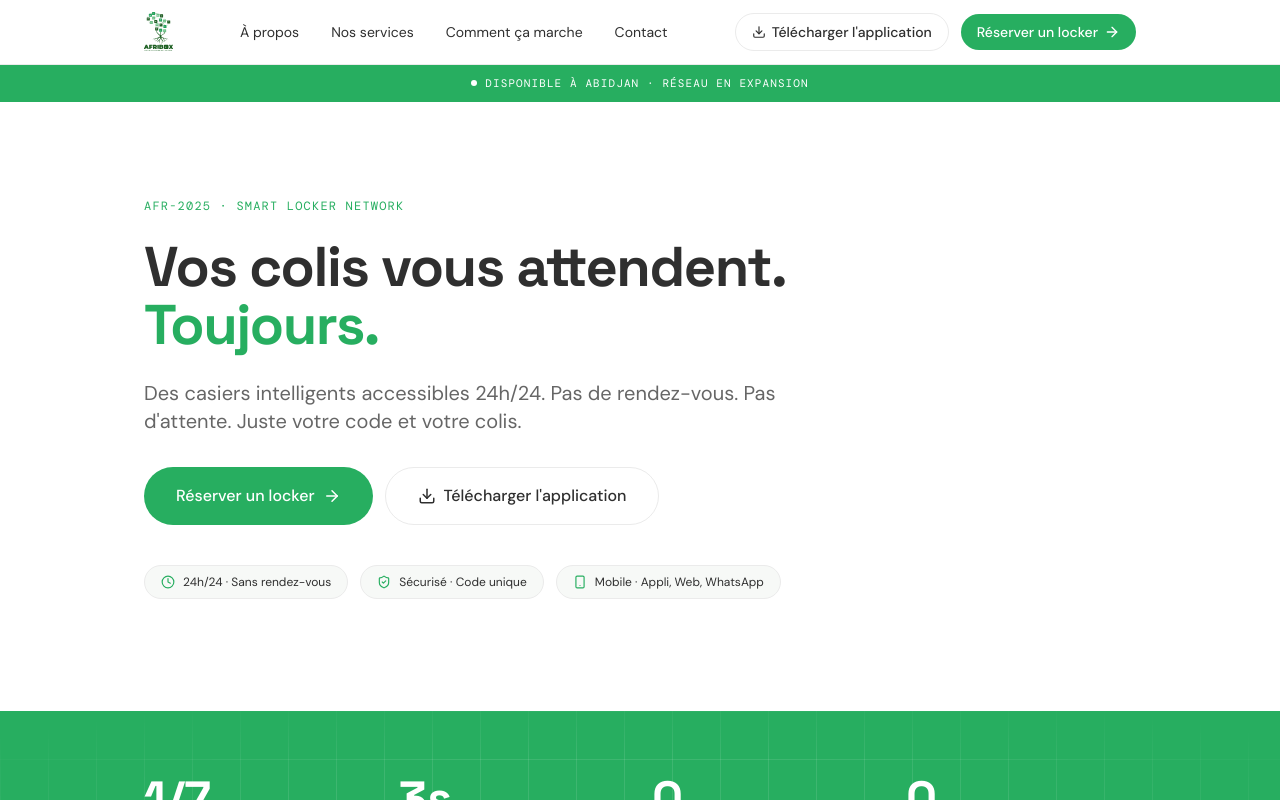
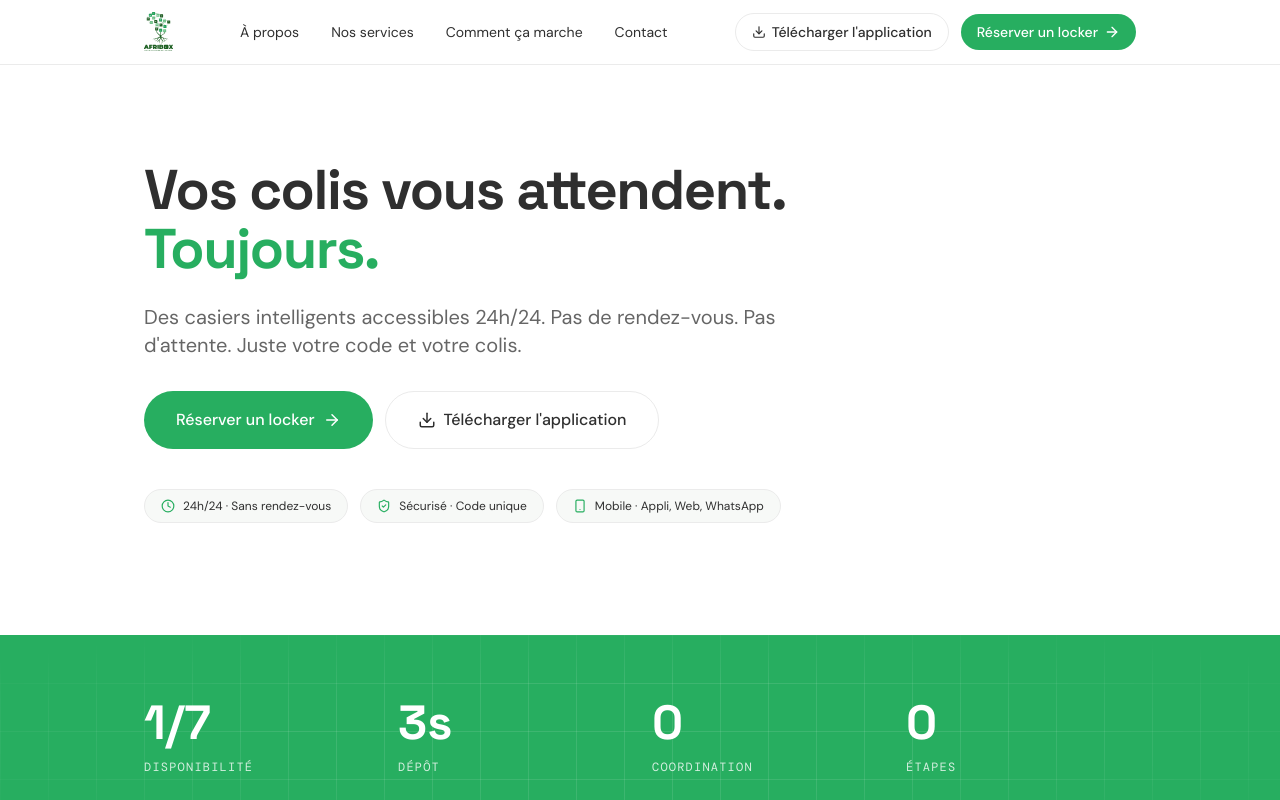
Before and after one commit to testafri28-cyber/afribox-v1, a Next.js app: page / in a window 1280 px wide. Shown: the top 800 px of the page. Built offline with nearby package versions, Linux system fonts and the light colour scheme.

Commit message:
fix: remove hero banner and label, disable Google Fonts preload to fix slow load

```diff
--- a/components/sections/Hero.tsx
+++ b/components/sections/Hero.tsx
@@ -13,18 +13,7 @@ const features = [
 
 export default function Hero() {
   return (
-    <>
-      {/* Bandeau de disponibilité */}
-      <div className="bg-green-primary text-white">
-        <Container className="py-2.5 flex items-center justify-center gap-2">
-          <span className="w-1.5 h-1.5 rounded-full bg-white" />
-          <p className="font-mono text-[11px] tracking-widest uppercase text-center">
-            Disponible à Abidjan · Réseau en expansion
-          </p>
-        </Container>
-      </div>
-
-      <section className="bg-white">
+    <section className="bg-white">
         <Container className="pt-16 pb-20 md:pt-24 md:pb-28">
           <motion.div
             initial={{ opacity: 0, y: 24 }}
@@ -32,9 +21,6 @@ export default function Hero() {
             transition={{ duration: 0.6, ease: 'easeOut' }}
             className="max-w-3xl"
           >
-            <p className="font-mono text-xs tracking-widest text-green-primary uppercase mb-6">
-              AFR-2025 · Smart Locker Network
-            </p>
             <h1 className="font-heading font-bold text-[36px] md:text-[56px] leading-[1.05] tracking-tight text-brand-gray mb-6">
               Vos colis vous attendent.{' '}
               <span className="text-green-primary">Toujours.</span>
@@ -68,7 +54,6 @@ export default function Hero() {
             </div>
           </motion.div>
         </Container>
-      </section>
-    </>
+    </section>
   )
 }
--- a/lib/fonts.ts
+++ b/lib/fonts.ts
@@ -5,6 +5,7 @@ export const spaceGrotesk = Space_Grotesk({
   weight: ['400', '500', '600', '700'],
   variable: '--font-space-grotesk',
   display: 'swap',
+  preload: false,
 })
 
 export const dmSans = DM_Sans({
@@ -12,6 +13,7 @@ export const dmSans = DM_Sans({
   weight: ['400', '500', '600', '700'],
   variable: '--font-dm-sans',
   display: 'swap',
+  preload: false,
 })
 
 export const dmMono = DM_Mono({
@@ -19,4 +21,5 @@ export const dmMono = DM_Mono({
   weight: ['400', '500'],
   variable: '--font-dm-mono',
   display: 'swap',
+  preload: false,
 })
```
